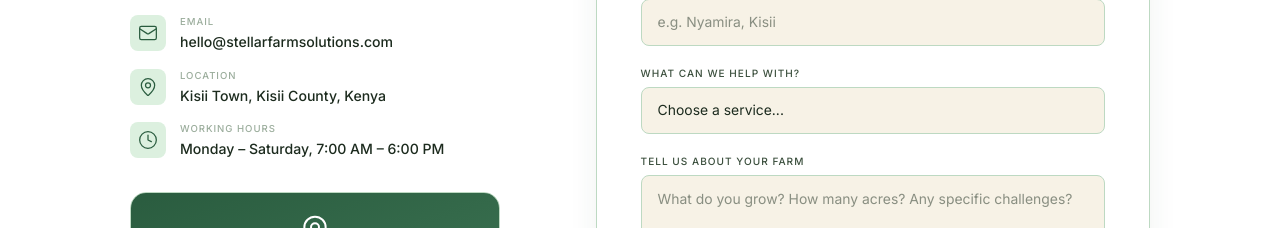
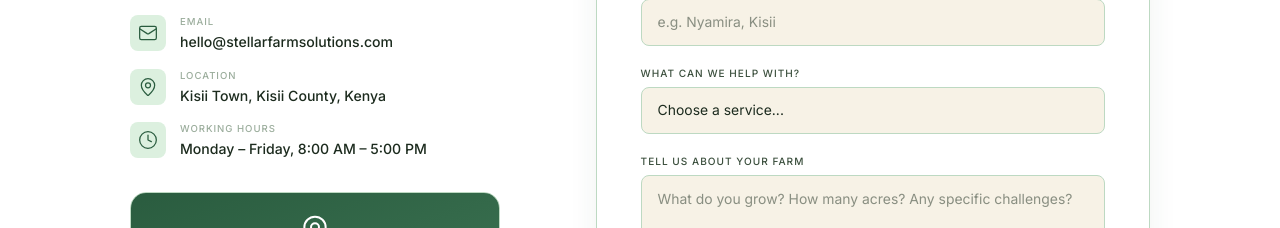
Before and after one commit to Andersonsammy/stellarfarmsollutions, a React (Vite) app: page /contact in a window 1280 px wide. Shown: the part 1600-1828 px from the top of the page. Built offline with nearby package versions, Linux system fonts and the light colour scheme; a web font is replaced by a local one.

Commit message:
Update Contact.tsx

```diff
--- a/src/pages/Contact.tsx
+++ b/src/pages/Contact.tsx
@@ -81,7 +81,7 @@
                     { icon: <Phone className="w-5 h-5" strokeWidth={1.5} />, label: 'Phone / WhatsApp', val: '+254 142 062 219' },
                     { icon: <Mail className="w-5 h-5" strokeWidth={1.5} />, label: 'Email', val: 'hello@stellarfarmsolutions.com' },
                     { icon: <MapPin className="w-5 h-5" strokeWidth={1.5} />, label: 'Location', val: 'Kisii Town, Kisii County, Kenya' },
-                    { icon: <Clock className="w-5 h-5" strokeWidth={1.5} />, label: 'Working Hours', val: 'Monday – Saturday, 7:00 AM – 6:00 PM' }
+                    { icon: <Clock className="w-5 h-5" strokeWidth={1.5} />, label: 'Working Hours', val: 'Monday – Friday, 8:00 AM – 5:00 PM' }
                   ].map((d, i) => (
                     <div key={i} className="flex gap-3.5 items-start">
                       <div className="w-9 h-9 bg-mist rounded-lg flex items-center justify-center shrink-0 text-grove">
```
